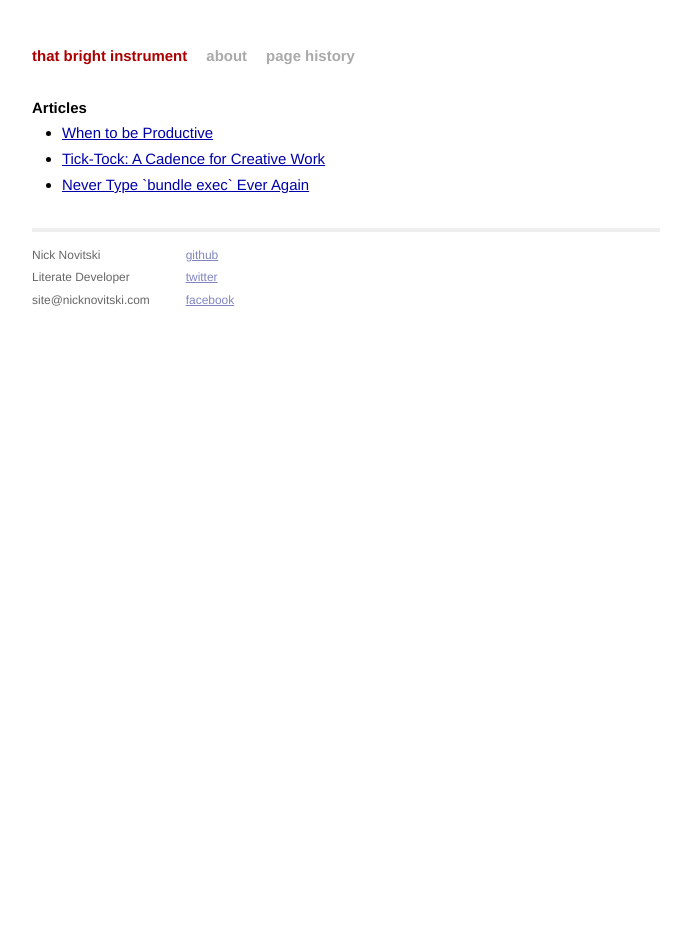
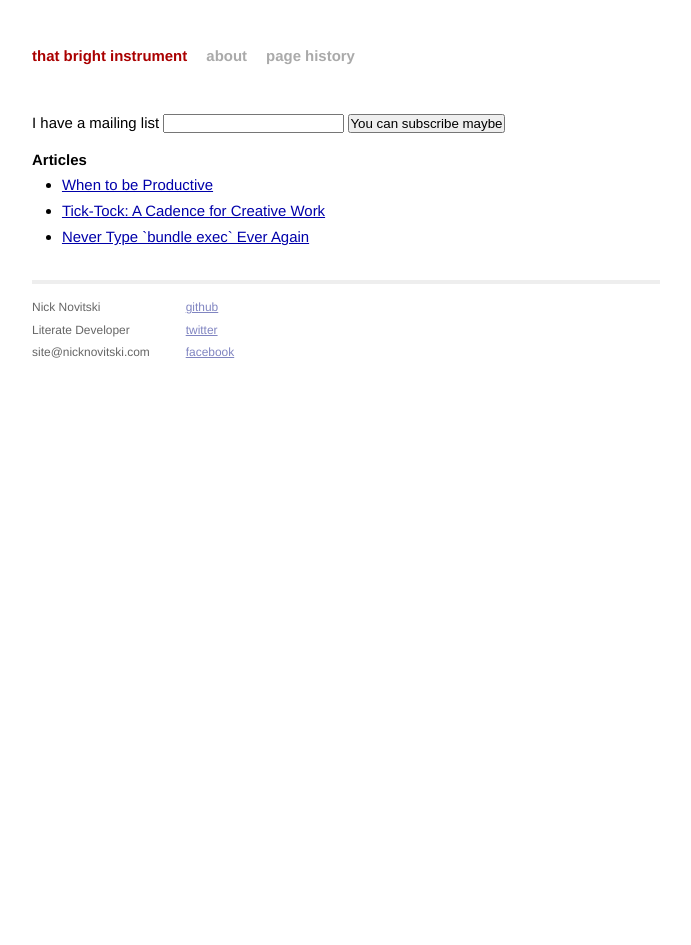
Before and after one commit to nicknovitski/nicknovitski.github.io, a Jekyll site: the page built from index.html, in a window 1280 px wide. Shown: the whole page, without its empty margins (294-985 px from the left). Built offline with Jekyll 4.4.1, drawn with Linux system fonts in a browser that asks for light colours.

Commit message:
first draft

```diff
--- a/index.html
+++ b/index.html
@@ -2,6 +2,16 @@
 layout: default
 ---
 <div id="home">
+  <aside>
+     <form action="https://tinyletter.com/nicknovitski" method="post" target="popupwindow" onsubmit="window.open('https://tinyletter.com/nicknovitski', 'popupwindow', 'scrollbars=yes,width=800,height=600');return true">
+       <p>
+         <label for="tlemail"> I have a mailing list</label>
+         <input type="text" name="email" id="tlemail" />
+         <input type="submit" value="You can subscribe maybe" />
+       </p>
+       <input type="hidden" value="1" name="embed"/>
+     </form>
+  </aside>
   <h2>Articles</h2>
   <ul class="posts">
     {% for post in site.posts %}
```
